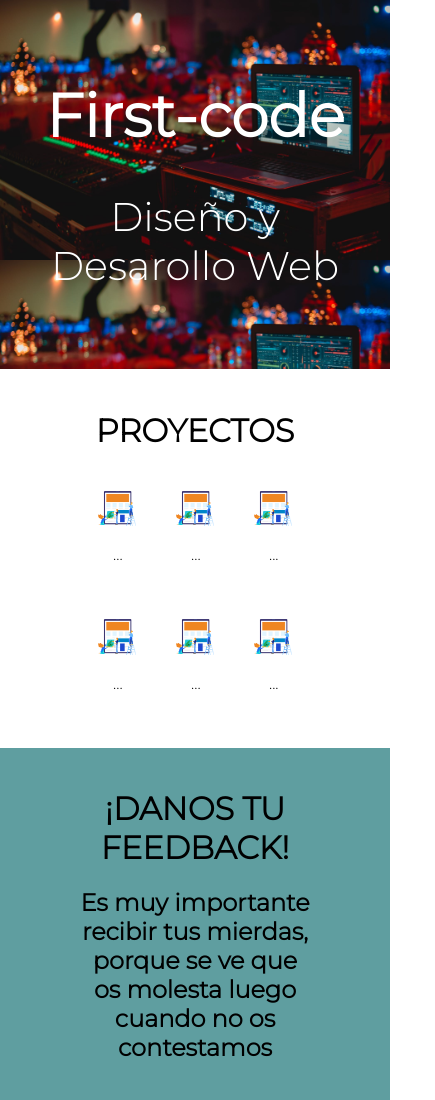
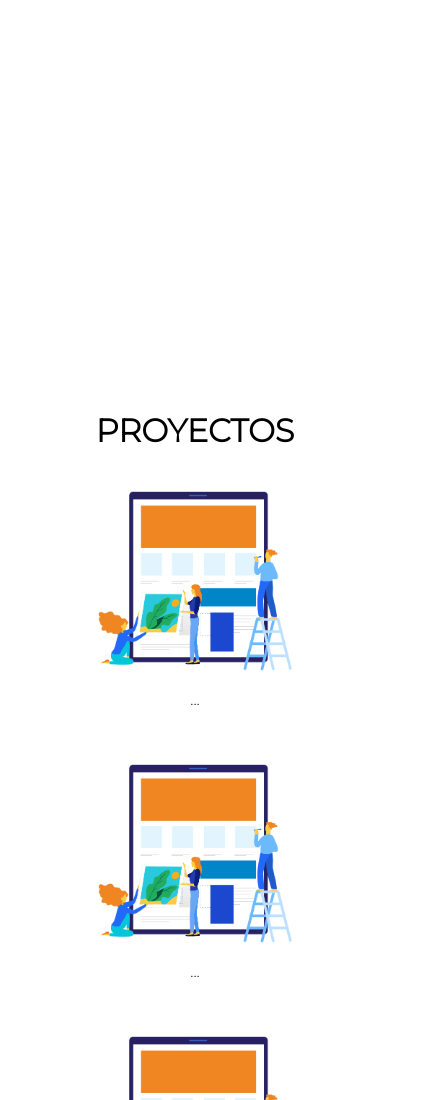
Before and after one commit to Marcglez/first_code, a plain HTML site: page index.html in a window 390 px wide. Shown: the top 1100 px of the page, 435 px wide, since content can reach past the window. Drawn offline with Linux system fonts and the light colour scheme.

Commit message:
update (15/10/2020)

```diff
--- a/css/styles.css
+++ b/css/styles.css
@@ -111,7 +111,12 @@ body {
 /* Responsive layout - makes the three columns stack on top of each other instead of next to each other */
 
 @media screen and (max-width:600px) {
-    .one-column {
+    .two-column,
+    .four-column,
+    .three-column {
         width: 100%;
     }
+    .header {
+        background-image: url('');
+    }
 }
```
